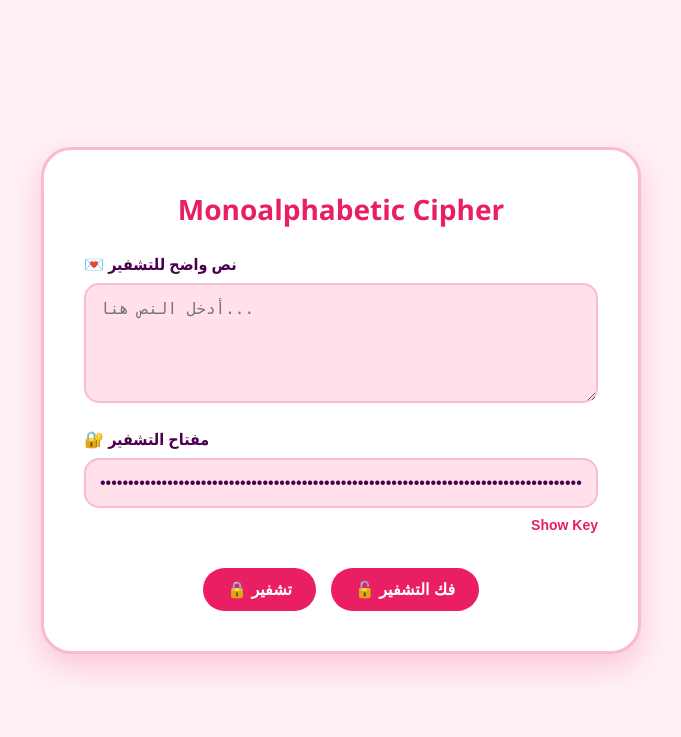
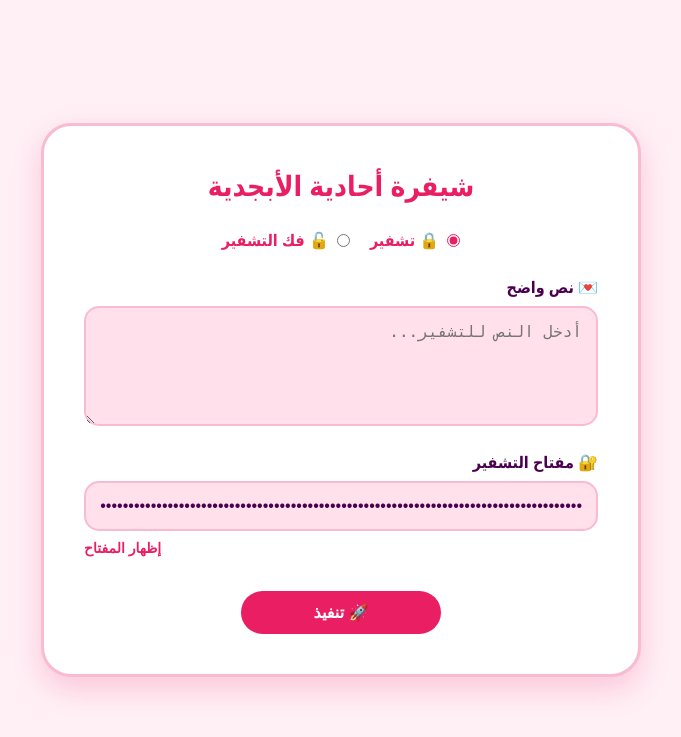
Before and after one commit to zainabhashim/Monoalphabetic, a Flask app: page / in a window 1280 px wide. Shown: the top 737 px of the page, without its empty margins (299-980 px from the left). Run offline with Flask 2, Linux system fonts and the light colour scheme.

Commit message:
Update index.html

```diff
--- a/templates/index.html
+++ b/templates/index.html
@@ -1,9 +1,9 @@
 <!DOCTYPE html>
-<html lang="en">
+<html lang="ar" dir="rtl">
 <head>
-  <meta charset="UTF-8" />
-  <meta name="viewport" content="width=device-width, initial-scale=1.0"/>
-  <title>Monoalphabetic Cipher</title>
+  <meta charset="UTF-8">
+  <meta name="viewport" content="width=device-width, initial-scale=1.0">
+  <title>شيفرة أحادية الأبجدية</title>
   <style>
     :root {
       --primary: #e91e63;
@@ -56,8 +56,7 @@
       margin-bottom: 8px;
     }
 
-    textarea,
-    input {
+    textarea, input {
       width: 100%;
       padding: 14px;
       border-radius: 15px;
@@ -73,7 +72,7 @@
     }
 
     .show-btn-container {
-      text-align: right;
+      text-align: left;
       margin-top: 5px;
     }
 
@@ -90,9 +89,7 @@
     .buttons {
       display: flex;
       justify-content: center;
-      gap: 15px;
       margin-top: 25px;
-      flex-wrap: wrap;
     }
 
     .buttons button {
@@ -105,10 +102,37 @@
       font-weight: bold;
       cursor: pointer;
       transition: background-color 0.3s ease;
+      width: 200px;
     }
 
     .buttons button:hover {
       background-color: var(--button-hover);
+    }
+
+    .radio-group {
+      display: flex;
+      gap: 20px;
+      margin: 25px 0;
+      justify-content: center;
+    }
+
+    .radio-option {
+      display: flex;
+      align-items: center;
+      gap: 8px;
+      cursor: pointer;
+    }
+
+    .radio-option input {
+      width: auto;
+      accent-color: var(--primary);
+    }
+
+    .radio-option label {
+      margin: 0;
+      font-weight: bold;
+      cursor: pointer;
+      color: var(--primary);
     }
 
     .output {
@@ -118,14 +142,9 @@
       margin-top: 30px;
       border: 2px dashed var(--primary);
     }
-
-    .output p {
-      margin-top: 10px;
-      word-break: break-word;
-    }
   </style>
   <script>
-    window.onload = function () {
+    window.onload = function() {
       const keyInput = document.getElementById('keymap');
       if (!keyInput.value.trim()) {
         const letters = "abcdefghijklmnopqrstuvwxyz".split('');
@@ -140,42 +159,48 @@
       const btn = document.getElementById('toggleKeyBtn');
       if (input.type === 'password') {
         input.type = 'text';
-        btn.textContent = 'Hide Key';
+        btn.textContent = 'إخفاء المفتاح';
       } else {
         input.type = 'password';
-        btn.textContent = 'Show Key';
+        btn.textContent = 'إظهار المفتاح';
       }
     }
   </script>
 </head>
 <body>
   <div class="card">
-    <h1>Monoalphabetic Cipher</h1>
+    <h1>شيفرة أحادية الأبجدية</h1>
     <form method="POST">
+      <div class="radio-group">
+        <div class="radio-option">
+          <input type="radio" id="encrypt" name="action" value="encrypt" {{ 'checked' if action == 'encrypt' }}>
+          <label for="encrypt">🔒 تشفير</label>
+        </div>
+        <div class="radio-option">
+          <input type="radio" id="decrypt" name="action" value="decrypt" {{ 'checked' if action == 'decrypt' }}>
+          <label for="decrypt">🔓 فك التشفير</label>
+        </div>
+      </div>
+
       <label for="plaintext">
-        {% if action == 'encrypt' %}
-          💌 نص واضح للتشفير
-        {% else %}
-          🔓 نص مشفر للفك
-        {% endif %}
+        {{ '💌 نص واضح' if action == 'encrypt' else '🔓 نص مشفر' }}
       </label>
-      <textarea name="plaintext" placeholder="{% if action == 'encrypt' %}أدخل النص هنا...{% else %}الصق النص المشفر هنا...{% endif %}">{{ plaintext }}</textarea>
+      <textarea name="plaintext" placeholder="{{ 'أدخل النص للتشفير...' if action == 'encrypt' else 'أدخل النص لفك التشفير...' }}">{{ plaintext }}</textarea>
 
       <label for="keymap">🔐 مفتاح التشفير</label>
-      <input type="password" id="keymap" name="keymap" value="{{ keymap }}" readonly />
+      <input type="password" id="keymap" name="keymap" value="{{ keymap }}" readonly>
 
       <div class="show-btn-container">
-        <button type="button" class="show-btn" id="toggleKeyBtn" onclick="toggleKey()">Show Key</button>
+        <button type="button" class="show-btn" id="toggleKeyBtn" onclick="toggleKey()">إظهار المفتاح</button>
       </div>
 
       <div class="buttons">
-        <button type="submit" name="action" value="encrypt">🔒 تشفير</button>
-        <button type="submit" name="action" value="decrypt">🔓 فك التشفير</button>
+        <button type="submit">🚀 تنفيذ</button>
       </div>
 
       {% if result %}
       <label for="result">
-        🌸 {% if action == 'encrypt' %}النص المشفر{% else %}النص المفكوك{% endif %}
+        {{ '🌸 النص المشفر' if action == 'encrypt' else '🌸 النص المفكوك' }}
       </label>
       <textarea id="result" readonly>{{ result }}</textarea>
       {% endif %}
```
